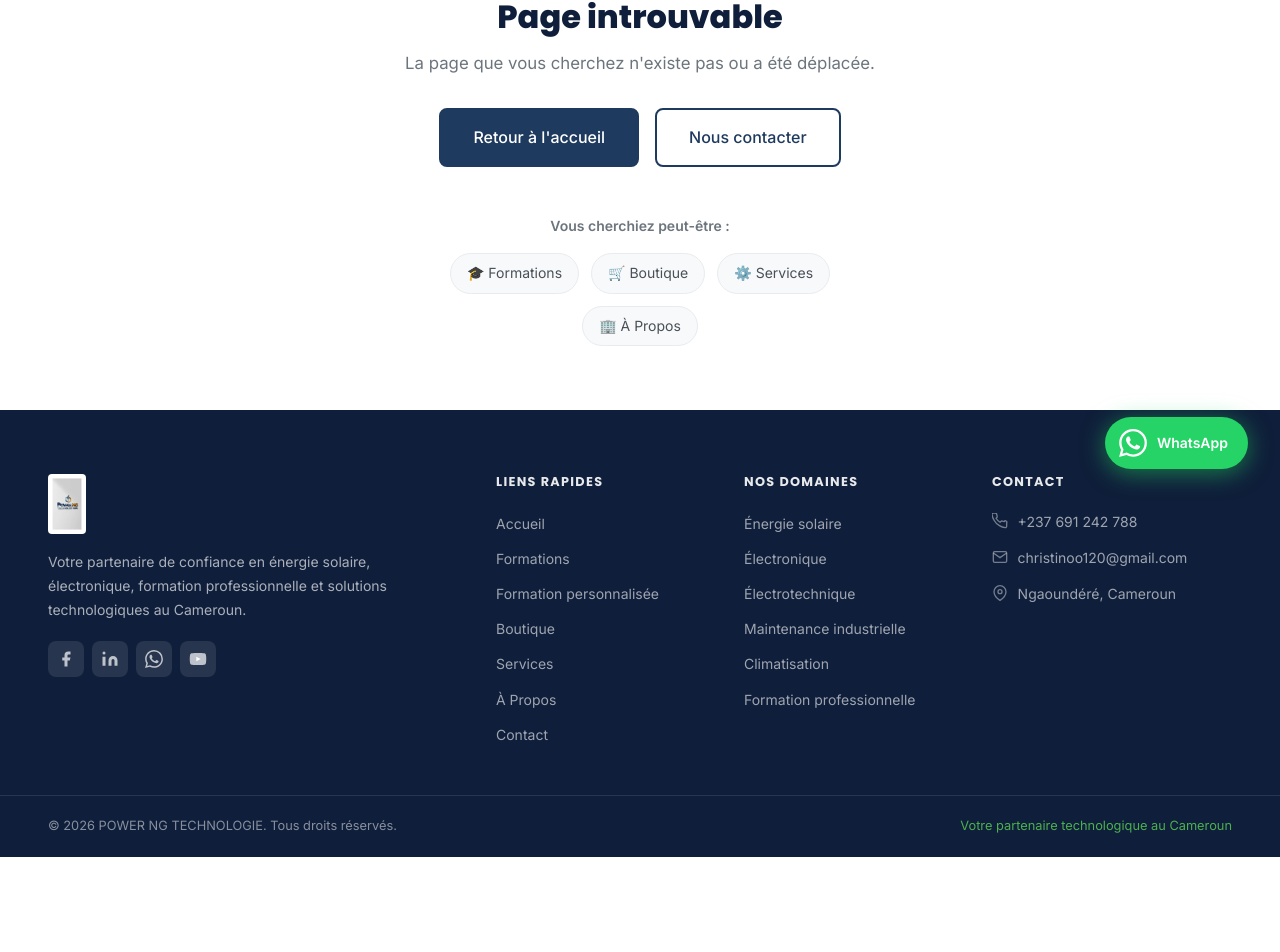
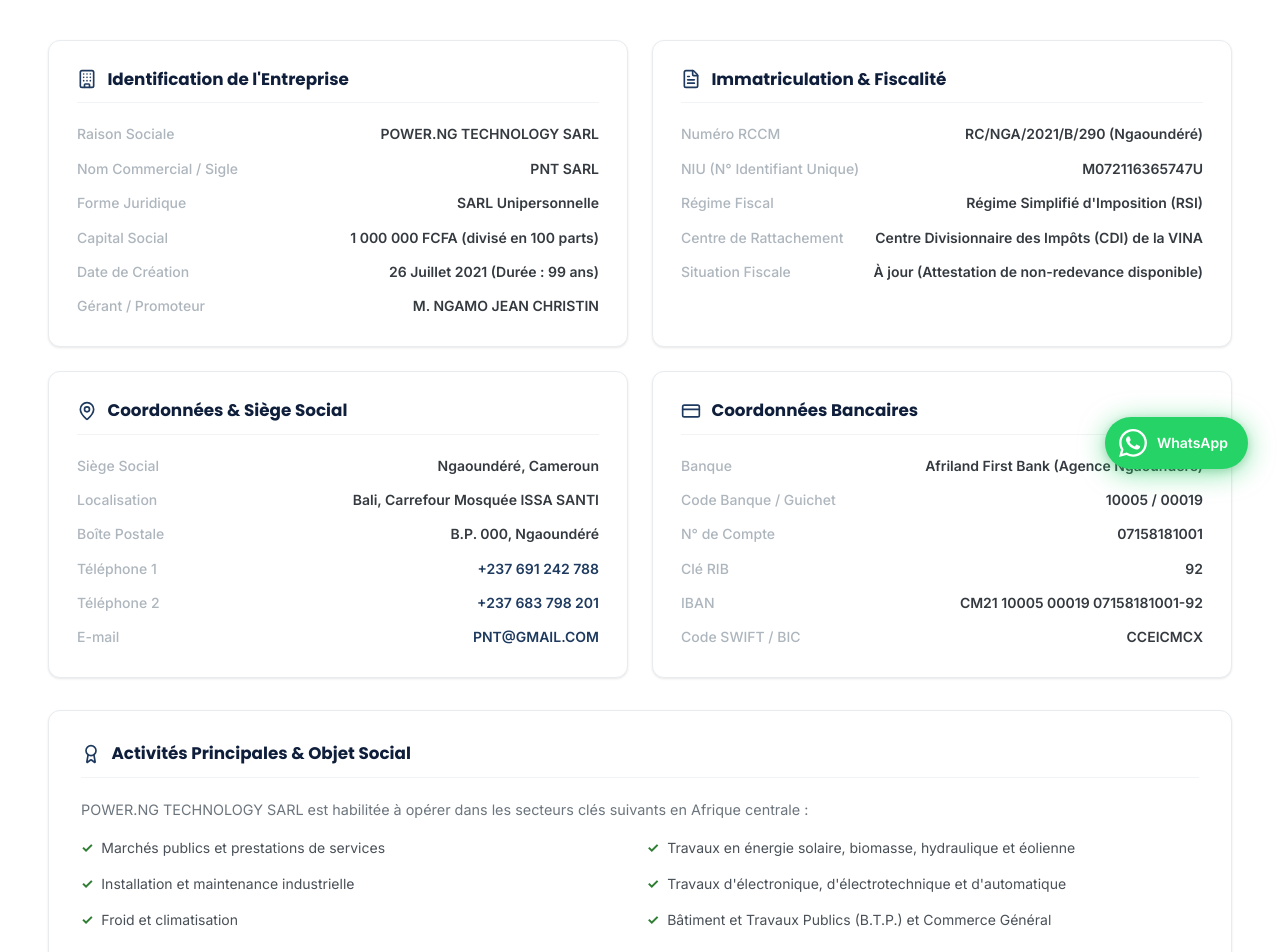
Before and after one commit to BenGeek237/POWERNGTECH, a Vue app in the folder frontend/: page /mentions-legales in a window 1280 px wide. Shown: the part 299-1251 px from the top of the page. Before the commit the page ends 1156 px from the top, so only its background shows below. Built offline with nearby package versions, Linux system fonts and the light colour scheme.

Commit message:
Add Mentions Legales view containing official company registry and banking information

```diff
--- a/frontend/src/components/common/AppFooter.vue
+++ b/frontend/src/components/common/AppFooter.vue
@@ -80,8 +80,11 @@
     <div class="footer-bottom">
       <div class="container footer-bottom-inner">
         <p class="copyright">
-          © {{ currentYear }} POWER NG TECHNOLOGIE. Tous droits réservés.
+          © {{ currentYear }} POWER.NG TECHNOLOGY SARL. Tous droits réservés.
         </p>
+        <div class="footer-bottom-links">
+          <RouterLink to="/mentions-legales" class="footer-legal-link">Mentions Légales</RouterLink>
+        </div>
         <p class="footer-tagline">Votre partenaire technologique au Cameroun</p>
       </div>
     </div>
@@ -200,6 +203,9 @@
   gap: 0.5rem;
 }
 .copyright { font-size: 0.8rem; color: rgba(255,255,255,0.5); }
+.footer-bottom-links { display: flex; gap: 1rem; }
+.footer-legal-link { font-size: 0.8rem; color: rgba(255,255,255,0.5); text-decoration: none; transition: color var(--transition-fast); }
+.footer-legal-link:hover { color: #fff; }
 .footer-tagline { font-size: 0.8rem; color: var(--color-secondary-500); }
 
 @media (max-width: 1024px) {
--- a/frontend/src/router/index.js
+++ b/frontend/src/router/index.js
@@ -79,6 +79,12 @@
       name: "contact",
       component: () => import("@/views/ContactView.vue"),
       meta: { title: "Contact — POWER NG TECHNOLOGIE" },
+    },
+    {
+      path: "/mentions-legales",
+      name: "mentions-legales",
+      component: () => import("@/views/MentionsLegalesView.vue"),
+      meta: { title: "Mentions Légales — POWER.NG TECHNOLOGY SARL" },
     },
 
     // ---------------------------------------------------------------------------
--- /dev/null
+++ b/frontend/src/views/MentionsLegalesView.vue
@@ -0,0 +1,290 @@
+<template>
+  <AppLayout>
+    <div class="page-header">
+      <div class="container">
+        <h1 class="page-title">Mentions Légales</h1>
+        <p class="page-subtitle">Informations juridiques de POWER.NG TECHNOLOGY SARL</p>
+      </div>
+    </div>
+
+    <section class="section">
+      <div class="container legal-layout">
+        <div class="legal-grid">
+          <!-- Card 1: Identification -->
+          <div class="card legal-card">
+            <h3 class="card-title">
+              <Building :size="20" class="text-primary" />
+              Identification de l'Entreprise
+            </h3>
+            <div class="legal-info-list">
+              <div class="info-row">
+                <span class="info-label">Raison Sociale</span>
+                <span class="info-value">POWER.NG TECHNOLOGY SARL</span>
+              </div>
+              <div class="info-row">
+                <span class="info-label">Nom Commercial / Sigle</span>
+                <span class="info-value">PNT SARL</span>
+              </div>
+              <div class="info-row">
+                <span class="info-label">Forme Juridique</span>
+                <span class="info-value">SARL Unipersonnelle</span>
+              </div>
+              <div class="info-row">
+                <span class="info-label">Capital Social</span>
+                <span class="info-value">1 000 000 FCFA (divisé en 100 parts)</span>
+              </div>
+              <div class="info-row">
+                <span class="info-label">Date de Création</span>
+                <span class="info-value">26 Juillet 2021 (Durée : 99 ans)</span>
+              </div>
+              <div class="info-row">
+                <span class="info-label">Gérant / Promoteur</span>
+                <span class="info-value">M. NGAMO JEAN CHRISTIN</span>
+              </div>
+            </div>
+          </div>
+
+          <!-- Card 2: Enregistrements & Impôts -->
+          <div class="card legal-card">
+            <h3 class="card-title">
+              <FileText :size="20" class="text-primary" />
+              Immatriculation & Fiscalité
+            </h3>
+            <div class="legal-info-list">
+              <div class="info-row">
+                <span class="info-label">Numéro RCCM</span>
+                <span class="info-value">RC/NGA/2021/B/290 (Ngaoundéré)</span>
+              </div>
+              <div class="info-row">
+                <span class="info-label">NIU (N° Identifiant Unique)</span>
+                <span class="info-value">M072116365747U</span>
+              </div>
+              <div class="info-row">
+                <span class="info-label">Régime Fiscal</span>
+                <span class="info-value">Régime Simplifié d'Imposition (RSI)</span>
+              </div>
+              <div class="info-row">
+                <span class="info-label">Centre de Rattachement</span>
+                <span class="info-value">Centre Divisionnaire des Impôts (CDI) de la VINA</span>
+              </div>
+              <div class="info-row">
+                <span class="info-label">Situation Fiscale</span>
+                <span class="info-value text-success">À jour (Attestation de non-redevance disponible)</span>
+              </div>
+            </div>
+          </div>
+
+          <!-- Card 3: Localisation & Contacts -->
+          <div class="card legal-card">
+            <h3 class="card-title">
+              <MapPin :size="20" class="text-primary" />
+              Coordonnées & Siège Social
+            </h3>
+            <div class="legal-info-list">
+              <div class="info-row">
+                <span class="info-label">Siège Social</span>
+                <span class="info-value">Ngaoundéré, Cameroun</span>
+              </div>
+              <div class="info-row">
+                <span class="info-label">Localisation</span>
+                <span class="info-value">Bali, Carrefour Mosquée ISSA SANTI</span>
+              </div>
+              <div class="info-row">
+                <span class="info-label">Boîte Postale</span>
+                <span class="info-value">B.P. 000, Ngaoundéré</span>
+              </div>
+              <div class="info-row">
+                <span class="info-label">Téléphone 1</span>
+                <span class="info-value"><a href="tel:+237691242788">+237 691 242 788</a></span>
+              </div>
+              <div class="info-row">
+                <span class="info-label">Téléphone 2</span>
+                <span class="info-value"><a href="tel:+237683798201">+237 683 798 201</a></span>
+              </div>
+              <div class="info-row">
+                <span class="info-label">E-mail</span>
+                <span class="info-value"><a href="mailto:PNT@GMAIL.COM">PNT@GMAIL.COM</a></span>
+              </div>
+            </div>
+          </div>
+
+          <!-- Card 4: Coordonnées Bancaires -->
+          <div class="card legal-card">
+            <h3 class="card-title">
+              <CreditCard :size="20" class="text-primary" />
+              Coordonnées Bancaires
+            </h3>
+            <div class="legal-info-list">
+              <div class="info-row">
+                <span class="info-label">Banque</span>
+                <span class="info-value">Afriland First Bank (Agence Ngaoundéré)</span>
+              </div>
+              <div class="info-row">
+                <span class="info-label">Code Banque / Guichet</span>
+                <span class="info-value">10005 / 00019</span>
+              </div>
+              <div class="info-row">
+                <span class="info-label">N° de Compte</span>
+                <span class="info-value">07158181001</span>
+              </div>
+              <div class="info-row">
+                <span class="info-label">Clé RIB</span>
+                <span class="info-value">92</span>
+              </div>
+              <div class="info-row">
+                <span class="info-label">IBAN</span>
+                <span class="info-value">CM21 10005 00019 07158181001-92</span>
+              </div>
+              <div class="info-row">
+                <span class="info-label">Code SWIFT / BIC</span>
+                <span class="info-value">CCEICMCX</span>
+              </div>
+            </div>
+          </div>
+        </div>
+
+        <div class="card object-social-card">
+          <h3 class="card-title">
+            <Award :size="20" class="text-primary" />
+            Activités Principales & Objet Social
+          </h3>
+          <p class="social-desc">
+            POWER.NG TECHNOLOGY SARL est habilitée à opérer dans les secteurs clés suivants en Afrique centrale :
+          </p>
+          <ul class="activities-list">
+            <li><span>✓</span> Marchés publics et prestations de services</li>
+            <li><span>✓</span> Travaux en énergie solaire, biomasse, hydraulique et éolienne</li>
+            <li><span>✓</span> Installation et maintenance industrielle</li>
+            <li><span>✓</span> Travaux d'électronique, d'électrotechnique et d'automatique</li>
+            <li><span>✓</span> Froid et climatisation</li>
+            <li><span>✓</span> Bâtiment et Travaux Publics (B.T.P.) et Commerce Général</li>
+          </ul>
+        </div>
+      </div>
+    </section>
+  </AppLayout>
+</template>
+
+<script setup>
+import AppLayout from "@/components/common/AppLayout.vue";
+import { Building, FileText, MapPin, CreditCard, Award } from "lucide-vue-next";
+</script>
+
+<style scoped>
+.page-header {
+  background: linear-gradient(135deg, var(--color-primary-dark), var(--color-primary));
+  color: #fff;
+  padding: 3.5rem 0 2.5rem;
+}
+.page-title {
+  font-size: clamp(1.75rem, 3vw, 2.5rem);
+  font-weight: 800;
+  color: #fff;
+  margin: 0.5rem 0;
+}
+.page-subtitle {
+  color: rgba(255, 255, 255, 0.75);
+  max-width: 600px;
+}
+
+.legal-layout {
+  display: flex;
+  flex-direction: column;
+  gap: 2rem;
+}
+
+.legal-grid {
+  display: grid;
+  grid-template-columns: repeat(2, 1fr);
+  gap: 1.5rem;
+}
+
+.legal-card {
+  padding: 1.75rem;
+}
+
+.card-title {
+  display: flex;
+  align-items: center;
+  gap: 0.65rem;
+  font-size: 1.05rem;
+  font-weight: 700;
+  color: var(--color-primary-dark);
+  margin-bottom: 1.25rem;
+  border-bottom: 1px solid var(--color-neutral-100);
+  padding-bottom: 0.75rem;
+}
+
+.legal-info-list {
+  display: flex;
+  flex-direction: column;
+  gap: 0.75rem;
+}
+
+.info-row {
+  display: flex;
+  justify-content: space-between;
+  align-items: flex-start;
+  gap: 1rem;
+  font-size: 0.875rem;
+}
+
+.info-label {
+  color: var(--color-neutral-500);
+  font-weight: 500;
+}
+
+.info-value {
+  color: var(--color-neutral-800);
+  font-weight: 600;
+  text-align: right;
+}
+
+.info-value a {
+  color: var(--color-primary);
+  text-decoration: none;
+}
+.info-value a:hover {
+  text-decoration: underline;
+}
+
+.object-social-card {
+  padding: 2rem;
+}
+
+.social-desc {
+  font-size: 0.9rem;
+  color: var(--color-neutral-600);
+  margin-bottom: 1rem;
+}
+
+.activities-list {
+  list-style: none;
+  padding: 0;
+  display: grid;
+  grid-template-columns: repeat(2, 1fr);
+  gap: 0.85rem;
+}
+
+.activities-list li {
+  font-size: 0.875rem;
+  color: var(--color-neutral-700);
+  display: flex;
+  align-items: center;
+  gap: 0.5rem;
+}
+
+.activities-list li span {
+  color: var(--color-secondary);
+  font-weight: bold;
+}
+
+@media (max-width: 768px) {
+  .legal-grid {
+    grid-template-columns: 1fr;
+  }
+  .activities-list {
+    grid-template-columns: 1fr;
+  }
+}
+</style>
```
